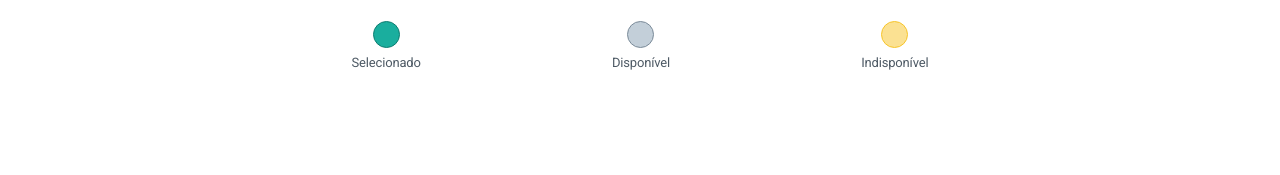
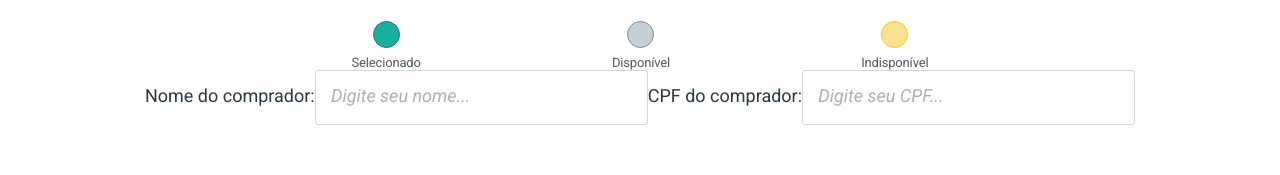
Before and after one commit to beez1nh4/projeto10-cineflex, a React (Create React App) app: page /assentos/1 in a window 1280 px wide. Shown: the part 389-564 px from the top of the page. Built offline with nearby package versions, Linux system fonts and the light colour scheme; no server answers; a web font is replaced by a local one.

Commit message:
renderizacao dos assentos indisponiveis

```diff
--- a/src/components/Seat.js
+++ b/src/components/Seat.js
@@ -1,9 +1,28 @@
 import styled from "styled-components"
+import {useState, useEffect} from "react"
 
 export default function Seat({seat}) {
+    console.log(seat)
+    const subtitles = [
+        {id:0, color:"#1AAE9E", meaning: "Selecionado", border: "#0E7D71"},
+        {id:1, color:"#C3CFD9;", meaning: "Disponível", border: "#7B8B99"},
+        {id: 2, color:"#FBE192", meaning: "Indisponível", border: "#F7C52B"}
+    ]
+    const [color, setColor] = useState(subtitles[1].color)
+    const [border, setBorder] = useState(subtitles[1].border)
+    let seatNumber = seat.name;
+    useEffect(() => {
+
+    if (seat.name < 10){
+        seatNumber = "0"+seat.name
+    }
+    if (!seat.isAvailable){
+        setColor(subtitles[2].color)
+        setBorder(subtitles[2].border)
+    }}, [])
     return(
         <>
-        <ButtonSeat>{seat.name}</ButtonSeat>
+        <ButtonSeat color={color} border={border} >{seatNumber}</ButtonSeat>
         </>
     )
 }
@@ -13,8 +32,8 @@ const ButtonSeat = styled.button`
     margin-bottom: 18px;
     width: 26px;
     height: 26px;
-    background: #C3CFD9;
-    border: 1px solid #808F9D;
+    background: ${props => props.color};
+    border: 1px solid ${props => props.border};
     border-radius: 12px;
 
 `
--- /dev/null
+++ b/src/components/SelectForm.js
@@ -0,0 +1,61 @@
+import styled from "styled-components"
+
+export default function SelectForm() {
+    return (
+        <>
+        <form>
+            <Label
+                name="name">
+                Nome do comprador:
+            </Label>
+            <Input
+                name="nome"
+                //value={form.name}
+                //onChange={handleForm}
+                type="text"
+                placeholder="   Digite seu nome..."
+                required
+            />
+            <Label
+                name="cpf">
+                CPF do comprador:
+            </Label>
+            <Input
+                name="cpf"
+                //value={form.cpf}
+                //onChange={handleForm}
+                type="text"
+                placeholder="   Digite seu CPF..."
+                required
+            />
+        </form>
+        </>
+    )
+}
+
+const Input = styled.input`
+    width: 327px;
+    height: 51px;
+    background: #FFFFFF;
+    border: 1px solid #D5D5D5;
+    border-radius: 3px;
+
+  ::placeholder {
+    font-family: 'Roboto';
+    font-style: italic;
+    font-weight: 400;
+    font-size: 18px;
+    line-height: 21px;
+    color: #AFAFAF;
+  }
+`
+const Label = styled.label`
+    width: 327px;
+    height: 25px;
+    font-family: 'Roboto';
+    font-style: normal;
+    font-weight: 400;
+    font-size: 18px;
+    line-height: 21px;
+    color: #293845;
+`
--- a/src/pages/MovieSeatPage.js
+++ b/src/pages/MovieSeatPage.js
@@ -5,6 +5,7 @@ import {useState, useEffect} from "react"
 import axios from "axios"
 import Seat from "../components/Seat"
 import Subtitle from "../components/Subtitle"
+import SelectForm from "../components/SelectForm"
 
 export default function MovieSeatPage() {
     const {idSessao} = useParams()
@@ -37,6 +38,7 @@ export default function MovieSeatPage() {
                 {seats.map((seat) => <Seat key={seat.id} seat={seat}></Seat>)}
             </Seats>
             <Subtitle/>
+            <SelectForm></SelectForm>
         </SeatPageContainer>
         <Footer session={session} isSession={true}></Footer>
         </>
```
